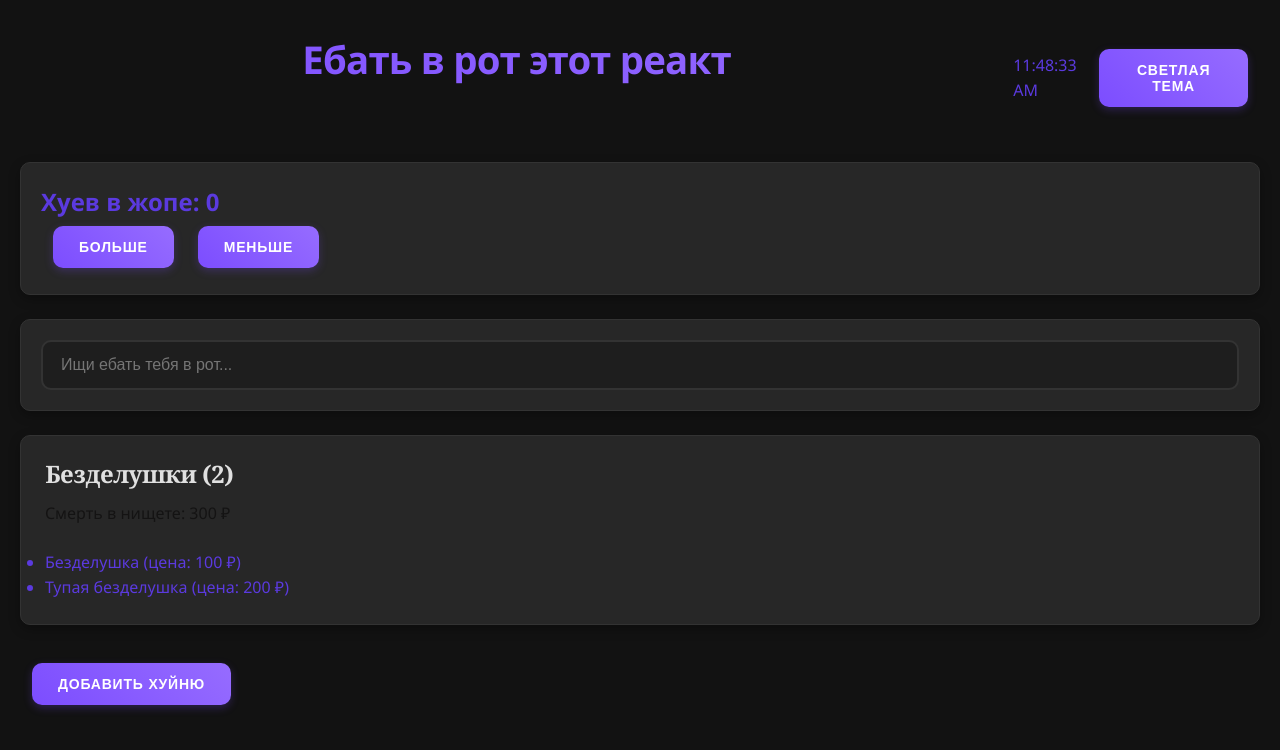
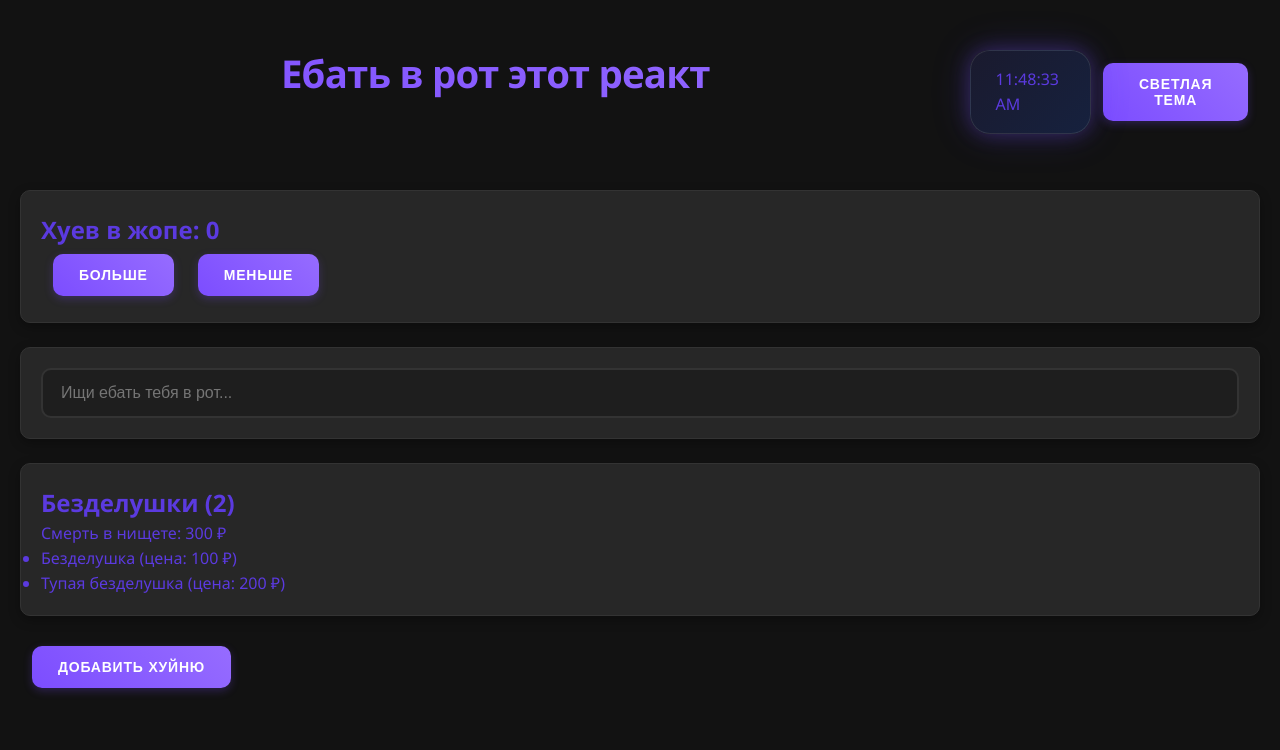
Before and after one commit to 1Haruko1/react, a React (Create React App) app: page / in a window 1280 px wide. Shown: the top 750 px of the page. Built offline with nearby package versions, Linux system fonts and the light colour scheme.

Commit message:
исправлен дизайн

```diff
--- a/src/App.css
+++ b/src/App.css
@@ -32,7 +32,7 @@
   --border-color: #333333;
 }
 
-/*Светлая тема*/
+/* Светлая тема */
 .app.light {
   --bg-primary: #f5f5f5;
   --bg-secondary: #ffffff;
@@ -67,7 +67,7 @@ body {
   transition: background-color var(--transition-fast);
 }
 
-/*Шапка*/
+/* Шапка */
 .header {
   display: flex;
   justify-content: space-between;
@@ -75,7 +75,7 @@ body {
   margin-bottom: 36px;
 }
 
-/*Заголовок*/
+/* Заголовок */
 h1 {
   color: var(--text-primary);
   text-align: center;
@@ -90,7 +90,7 @@ h1 {
   width: 100%;
 }
 
-/*Кнопки с градиентом*/
+/* Кнопки с градиентом */
 button {
   padding: 13px 26px;
   margin: 6px 12px;
@@ -117,7 +117,7 @@ button:active {
   box-shadow: 0 1px 4px rgba(0, 0, 0, 0.3);
 }
 
-/*Поле ввода с закруглениями*/
+/* Поле ввода с закруглениями */
 input {
   width: 100%;
   padding: 14px 18px;
@@ -136,7 +136,7 @@ input:focus {
   box-shadow: 0 0 0 3px rgba(124, 77, 255, 0.3);
 }
 
-/*Карточки с закруглёнными углами*/
+/* Карточки с закруглёнными углами */
 .counter, .search, .items {
   margin-bottom: 24px;
   background-color: var(--bg-card);
@@ -149,153 +149,45 @@ input:focus {
   box-sizing: border-box;
 }
 
-/*Эффект наведения на карточки*/
+/* Эффект наведения на карточки */
 :is(.counter, .search, .items):hover {
   transform: translateY(-2px);
   box-shadow: var(--shadow-hover);
   background-color: var(--bg-secondary);
 }
 
-/*Безделушки*/
-.items {
-  margin-bottom: 32px;
-  background-color: var(--bg-card);
-  border-radius: var(--border-radius);
-  padding: 24px;
-  box-shadow: var(--shadow-soft);
-  border: 1px solid var(--border-color);
+/* === НОВЫЙ ДИЗАЙН ЧАСОВ === */
+.clock {
+  display: flex;
+  justify-content: center;
+  align-items: center;
+  gap: 8px;
+  padding: 16px 24px;
+  background: linear-gradient(135deg, #1a1a2e, #16213e);
+  border-radius: 20px;
+  box-shadow:
+    0 0 20px rgba(124, 77, 255, 0.3),
+    0 0 40px rgba(79, 70, 229, 0.2);
+  backdrop-filter: blur(10px);
+  border: 1px solid rgba(255, 255, 255, 0.1);
+  margin: 20px auto;
+  max-width: 400px;
 }
 
-.items h2 {
-    color: var(--text-primary);
-  font-family: 'Georgia', serif;
-  font-size: 1.5rem;
-  font-weight: 600;
-  margin-bottom: 12px;
-  letter-spacing: -0.5px;
-  line-height: 1.2;
+.clock-digit {
+  font-family: 'Orbitron', 'Segoe UI', sans-serif;
+  font-size: 2.8rem;
+  font-weight: 700;
+  color: #ffffff;
+  text-shadow:
+    0 0 5px #7c4dff,
+    0 0 10px #4f46e5,
+    0 0 20px rgba(124, 77, 255, 0.8);
+  letter-spacing: -2px;
 }
 
-.items p {
-  color: var(--text-secondary);
-  font-family: 'Segoe UI', Roboto, 'Helvetica Neue', sans-serif;
-  font-size: 1rem;
-  opacity: 0.85;
-  margin-bottom: 24px;
-  line-height: 1.6;
+.clock-separator {
+  color: #7c4dff;
+  font-size: 2rem;
+  animation: pulse 1s ease-in-out infinite;
 }
-
-.items-list {
-  display: grid;
-  grid-template-columns: repeat(auto-fit, minmax(280px, 1fr));
-  gap: 20px;
-  padding: 0;
-  list-style: none;
-}
-
-.item-card {
-  background: var(--bg-secondary);
-  border: 1px solid var(--border-color);
-  border-radius: var(--border-radius);
-  padding: 20px;
-  transition: all var(--transition-fast);
-  position: relative;
-  overflow: hidden;
-  display: flex;
-  flex-direction: column;
-  justify-content: space-between;
-  min-height: 160px;
-  /* Улучшенная тень */
-  box-shadow: 0 2px 8px rgba(0, 0, 0, 0.1);
-}
-
-.item-card:hover {
-  transform: translateY(-6px);
-  box-shadow: 0 12px 24px rgba(124, 77, 255, 0.18);
-  border-color: var(--accent-hover);
-  background-color: #333333;
-}
-
-.item-name {
-  font-family: 'Georgia', serif;
-  font-size: 1.25rem;
-  font-weight: 700;
-  color: var(--text-primary);
-  margin-bottom: 10px;
-  line-height: 1.3;
-  position: relative;
-}
-
-.item-name:hover {
-  text-decoration: none;
-}
-
-.item-name::after {
-  content: '';
-  position: absolute;
-  bottom: -2px;
-  left: 0;
-  width: 0;
-  height: 2px;
-  background-color: var(--accent-primary);
-  transition: width 0.3s ease;
-}
-
-.item-name:hover::after {
-  width: 100%;
-}
-
-.item-tag {
-  display: inline-block;
-  padding: 4px 12px;
-  border-radius: 20px;
-  background: linear-gradient(45deg, var(--accent-primary), var(--accent-hover));
-  color: white;
-  font-family: 'Segoe UI', sans-serif;
-  font-size: 0.8rem;
-  font-weight: 500;
-  text-transform: uppercase;
-  letter-spacing: 1px;
-  margin-top: 6px;
-  box-shadow: 0 1px 4px rgba(0, 0, 0, 0.2);
-}
-
-.item-footer {
-  display: flex;
-  justify-content: space-between;
-  align-items: center;
-  margin-top: 16px;
-  padding-top: 16px;
-  border-top: 1px solid rgba(255, 255, 255, 0.1);
-}
-
-.item-price {
-  font-family: 'Georgia', serif;
-  font-size: 1.4rem;
-  font-weight: 700;
-  color: var(--accent-primary);
-  letter-spacing: -0.4px;
-}
-
-.item-action button {
-  padding: 10px 20px;
-  background: transparent;
-  border: 1px solid var(--accent-primary);
-  color: var(--accent-primary);
-  border-radius: 24px;
-  cursor: pointer;
-  font-family: 'Segoe UI', sans-serif;
-  font-size: 0.9rem;
-  font-weight: 600;
-  letter-spacing: 0.6px;
-  transition: all var(--transition-fast);
-  text-transform: uppercase;
-  box-shadow: 0 1px 3px rgba(0, 0, 0, 0.1);
-}
-
-.item-action button:hover {
-  background: var(--accent-primary);
-  color: white;
-  transform: scale(1.08);
-  box-shadow: 0 4px 10px rgba(124, 77, 255, 0.3);
-}
```
